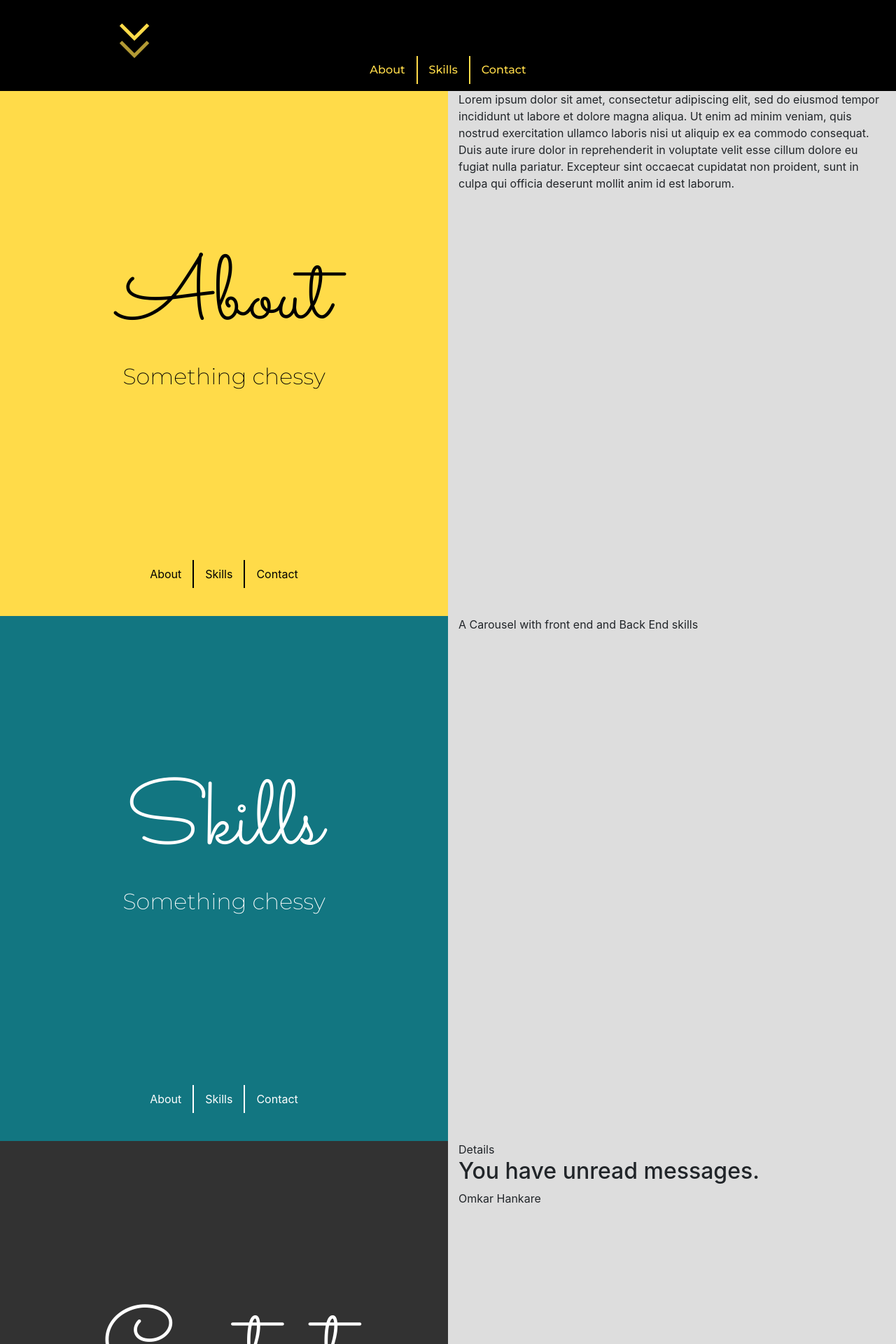
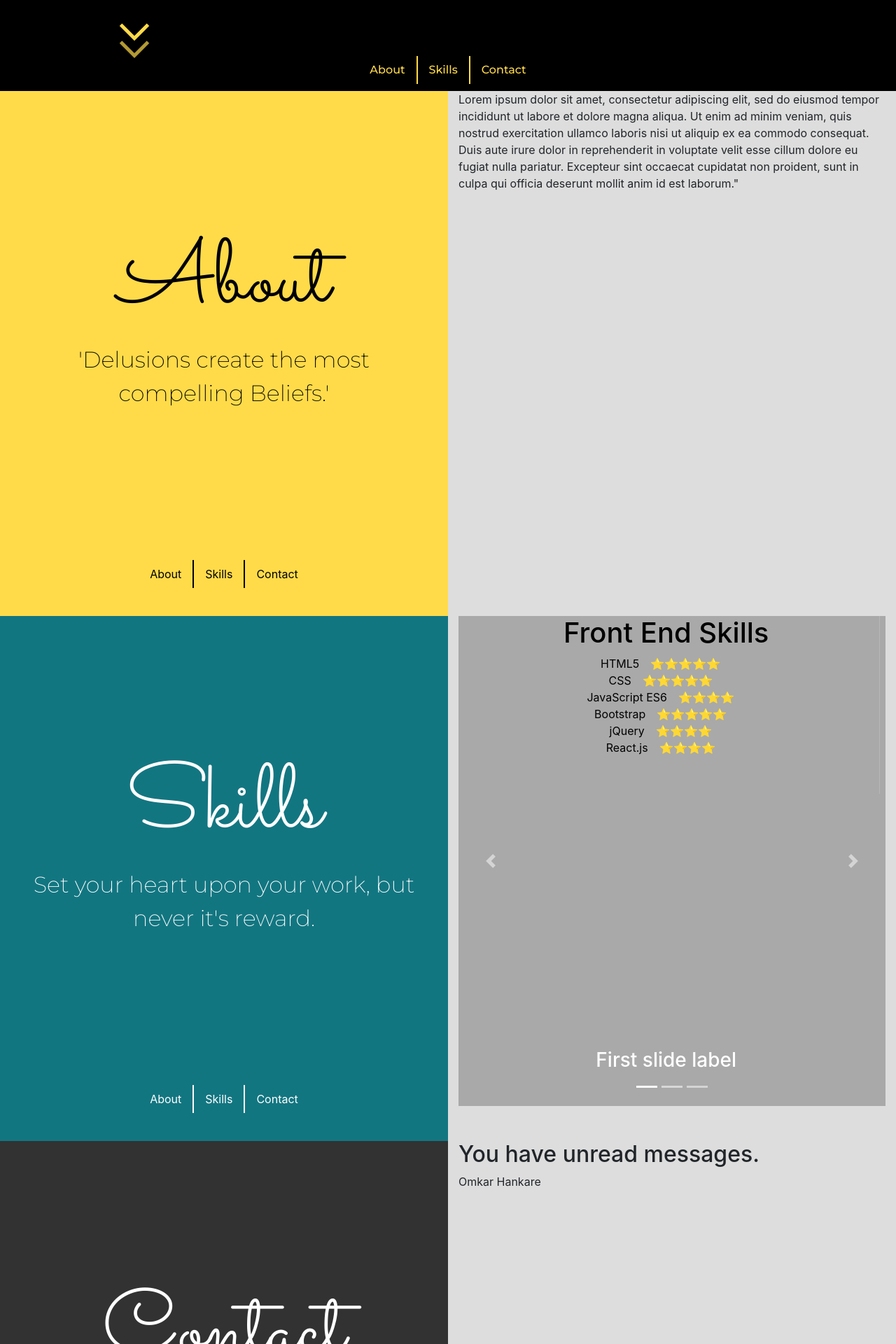
Before and after one commit to Omkar-Hankare/Personal-Website, a React (Create React App) app: page / in a window 1280 px wide. Shown: the part 600-2520 px from the top of the page at 70% size. Built offline with nearby package versions, Linux system fonts and the light colour scheme.

Commit message:
Added Skill carousel & created skill array

```diff
--- a/src/App.css
+++ b/src/App.css
@@ -141,6 +141,20 @@ p.TypingCarousel {
 #Skills .ContentCol {
 	height: 750px;
 	background-color: #dddddd;
+	color: #000000;
+}
+
+.FrontEnd_skills {
+	/* display: flex;
+	justify-content: center; */
+	text-align: center;
+	height: 700px;
+	background-color: darkgray;
+}
+
+.SkillsRender p {
+	margin-right: 1em;
+	display: inline;
 }
 
 /* CONTACT SECTION */
--- a/src/App.js
+++ b/src/App.js
@@ -12,24 +12,21 @@ function App() {
 				HeadingCol="HeadingCol"
 				ContentCol="ContentCol"
 				heading="About"
-				quote="Something chessy"
-				content="Lorem ipsum dolor sit amet, consectetur adipiscing elit, sed do eiusmod tempor incididunt ut labore et dolore magna aliqua. Ut enim ad minim veniam, quis nostrud exercitation ullamco laboris nisi ut aliquip ex ea commodo consequat. Duis aute irure dolor in reprehenderit in voluptate velit esse cillum dolore eu fugiat nulla pariatur. Excepteur sint occaecat cupidatat non proident, sunt in culpa qui officia deserunt mollit anim id est laborum."
+				quote=" 'Delusions create the most compelling Beliefs.' "
 			></Section>
 			<Section
 				SectionID="Skills"
 				HeadingCol="HeadingCol"
 				ContentCol="ContentCol"
 				heading="Skills"
-				quote="Something chessy"
-				content="A Carousel with front end and Back End skills"
+				quote="Set your heart upon your work, but never it's reward."
 			></Section>
 			<Section
 				SectionID="Contact"
 				HeadingCol="HeadingCol"
 				ContentCol="ContentCol"
 				heading="Contact"
-				quote="Something chessy"
-				content="Details"
+				quote="'It is the encounter with people that make life worth living'"
 			></Section>
 		</div>
 	);
--- a/src/Components/Section.jsx
+++ b/src/Components/Section.jsx
@@ -3,6 +3,7 @@ import Container from "react-bootstrap/Container";
 import Row from "react-bootstrap/Row";
 import Col from "react-bootstrap/Col";
 import Anchors from "./Anchors";
+import SkillCarousel from "./SkillsCarousel";
 function Section(props) {
 	return (
 		<div id={props.SectionID}>
@@ -19,11 +20,31 @@ function Section(props) {
 								</Row>
 							</Container>
 						</div>
-
 						<Anchors></Anchors>
 					</Col>
 					<Col bsPrefix={"col " + props.ContentCol}>
-						{props.content}
+						{/* ABOUT CONTENT */}
+						{props.SectionID === "About" && (
+							<div>
+								<p>
+									Lorem ipsum dolor sit amet, consectetur adipiscing elit, sed
+									do eiusmod tempor incididunt ut labore et dolore magna aliqua.
+									Ut enim ad minim veniam, quis nostrud exercitation ullamco
+									laboris nisi ut aliquip ex ea commodo consequat. Duis aute
+									irure dolor in reprehenderit in voluptate velit esse cillum
+									dolore eu fugiat nulla pariatur. Excepteur sint occaecat
+									cupidatat non proident, sunt in culpa qui officia deserunt
+									mollit anim id est laborum."
+								</p>
+							</div>
+						)}
+						{/* SKILL CONTENT */}
+						{props.SectionID === "Skills" && (
+							<div>
+								<SkillCarousel></SkillCarousel>
+							</div>
+						)}
+						{/* CONTACT CONTENT */}
 						{props.SectionID === "Contact" && (
 							<div>
 								<h2>You have unread messages.</h2>
--- /dev/null
+++ b/src/Components/SkillsCarousel.jsx
@@ -0,0 +1,57 @@
+import React from "react";
+import Carousel from "react-bootstrap/Carousel";
+import { FrontEnd, BackEnd, OtherSkills } from "./SkillsList";
+
+function SkillsRender(skill) {
+	var s = "";
+	for (let i = 0; i < skill.Rating; i++) {
+		s += "⭐";
+	}
+	return (
+		<div className="SkillsRender">
+			<p>{skill.Name}</p>
+			<p>{s}</p>
+		</div>
+	);
+}
+
+function SkillCarousel() {
+	return (
+		<div>
+			<Carousel>
+				<Carousel.Item>
+					<div className="FrontEnd_skills">
+						<h1>Front End Skills</h1>
+						{FrontEnd.map(SkillsRender)}
+					</div>
+
+					<Carousel.Caption>
+						<h3>First slide label</h3>
+					</Carousel.Caption>
+				</Carousel.Item>
+				<Carousel.Item>
+					<div className="FrontEnd_skills">
+						<h1>Back End Skills</h1>
+						{BackEnd.map(SkillsRender)}
+					</div>
+
+					<Carousel.Caption>
+						<h3>First slide label</h3>
+					</Carousel.Caption>
+				</Carousel.Item>
+				<Carousel.Item>
+					<div className="FrontEnd_skills">
+						<h1>Other technologies</h1>
+						{OtherSkills.map(SkillsRender)}
+					</div>
+
+					<Carousel.Caption>
+						<h3>First slide label</h3>
+					</Carousel.Caption>
+				</Carousel.Item>
+			</Carousel>
+		</div>
+	);
+}
+
+export default SkillCarousel;
--- /dev/null
+++ b/src/Components/SkillsList.jsx
@@ -0,0 +1,40 @@
+import React from "react";
+
+const FrontEnd = [
+	{ key: 1, Name: "HTML5", Rating: 5 },
+	{ key: 2, Name: "CSS", Rating: 5 },
+	{ key: 3, Name: "JavaScript ES6", Rating: 4 },
+	{ key: 4, Name: "Bootstrap", Rating: 5 },
+	{ key: 5, Name: "jQuery", Rating: 4 },
+	{ key: 6, Name: "React.js", Rating: 4 },
+];
+const BackEnd = [
+	{
+		key: 1,
+		Name: "Git",
+		Rating: 3,
+	},
+	{
+		key: 2,
+		Name: "Bash Command Line",
+		Rating: 3,
+	},
+	{ key: 3, Name: "node.js", Rating: 4 },
+	{ key: 4, Name: "express.js", Rating: 5 },
+	{ key: 5, Name: "REST API", Rating: 5 },
+	{ key: 6, Name: "ejs", Rating: 4 },
+	{ key: 7, Name: "MongoDB", Rating: 4 },
+	{ key: 8, Name: "Mongoose", Rating: 4 },
+	{ key: 9, Name: "Authentication", Rating: 5 },
+	{
+		key: 10,
+		Name: "Deployment with GitHub Pages, Heroku and MongoDB Atlas",
+		Rating: 4,
+	},
+];
+const OtherSkills = [
+	{ key: 1, Name: "JAVA", Rating: 5 },
+	{ key: 2, Name: "C++", Rating: 3 },
+];
+
+export { FrontEnd, BackEnd, OtherSkills };
```
